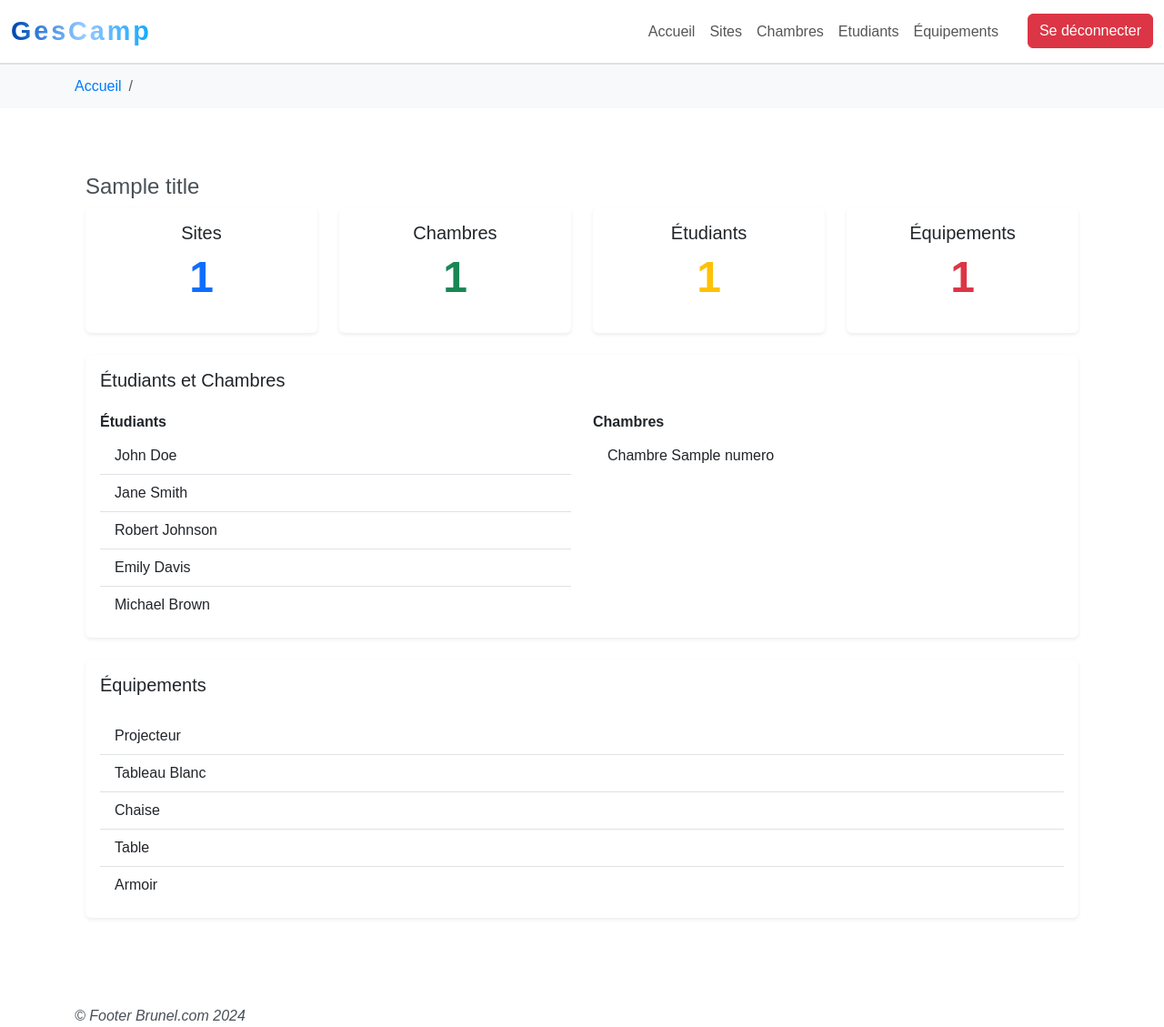
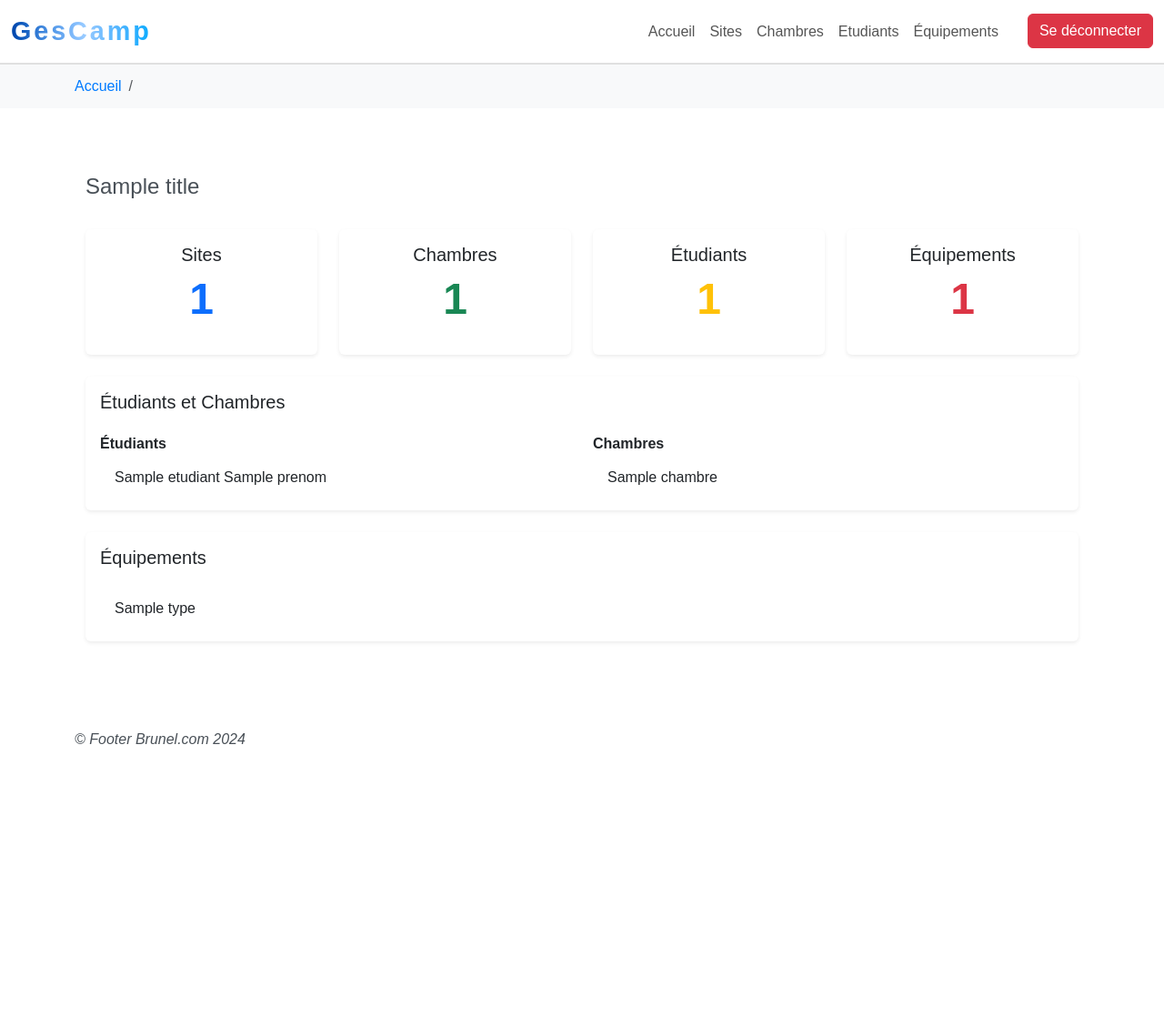
Before and after one commit to brunel-com/gescamp, a CodeIgniter 4 app: the page made by app/Views/home.php in a window 1280 px wide. Shown: the whole page at 91% size. After the commit the page ends 818 px from the top, so only its background shows below. Run offline with PHP 8.4 and a stand-in for CodeIgniter, Linux system fonts and the light colour scheme; the template is opened without the code that fills it: most values are stand-ins (such as "Sample title", 1, 10 or a date in 2020); some libraries are stand-ins or nearby versions.

Commit message:
refactor home page to use db data

```diff
--- a/app/Views/home.php
+++ b/app/Views/home.php
@@ -7,7 +7,7 @@
     <h4><?= esc($title) ?></h4>
 
     <!-- Section 1: Statistic Cards -->
-    <div class="row g-4 mb-4">
+    <div class="row g-4 mb-4 mt-2">
         <div class="col-md-3">
             <div class="card text-center shadow-sm border-0">
                 <div class="card-body">
@@ -49,21 +49,20 @@
                 <div class="card-body">
                     <h5 class="card-title mb-4">Étudiants et Chambres</h5>
                     <div class="row">
-                        <div class="col-md-6">
+                        <div class="col-6">
                             <h6 class="fw-bold">Étudiants</h6>
                             <ul class="list-group list-group-flush">
-                                <li class="list-group-item">John Doe</li>
-                                <li class="list-group-item">Jane Smith</li>
-                                <li class="list-group-item">Robert Johnson</li>
-                                <li class="list-group-item">Emily Davis</li>
-                                <li class="list-group-item">Michael Brown</li>
+                                <?php foreach ($etudiants as $etudiant): ?>
+                                    <li class="list-group-item"><span><?= esc($etudiant['nom']) ?></span> <span><?= esc($etudiant['prenom']) ?></span></li>
+                                <?php endforeach ?>
                             </ul>
                         </div>
-                        <div class="col-md-6">
+
+                        <div class="col-6">
                             <h6 class="fw-bold">Chambres</h6>
                             <ul class="list-group list-group-flush">
-                                <?php foreach($chambres as $chambre): ?>
-                                    <li class="list-group-item">Chambre <?= esc($chambre['numero']) ?></li>
+                                <?php foreach ($etudiants as $etudiant): ?>
+                                    <li class="list-group-item"><span><?= esc($etudiant['chambre']) ?></span></li>
                                 <?php endforeach ?>
                             </ul>
                         </div>
@@ -80,11 +79,9 @@
                 <div class="card-body">
                     <h5 class="card-title mb-4">Équipements</h5>
                     <ul class="list-group list-group-flush">
-                        <li class="list-group-item">Projecteur</li>
-                        <li class="list-group-item">Tableau Blanc</li>
-                        <li class="list-group-item">Chaise</li>
-                        <li class="list-group-item">Table</li>
-                        <li class="list-group-item">Armoir</li>
+                        <?php foreach ($equipements as $equipement): ?>
+                            <li class="list-group-item"><span><?= esc($equipement['type']) ?></span></li>
+                        <?php endforeach ?>
                     </ul>
                 </div>
             </div>
```
Also changed, not shown: app/Controllers/HomeController.php (+10 -3 lines).
